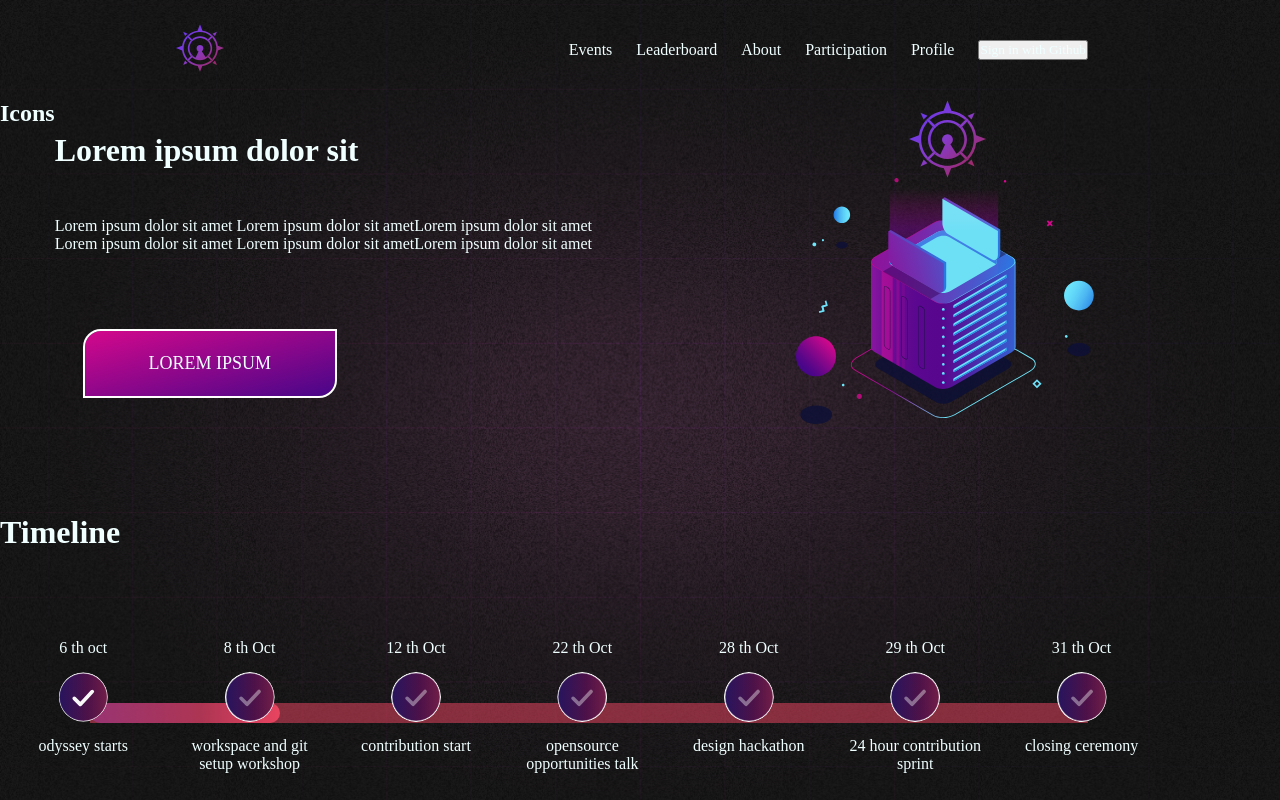
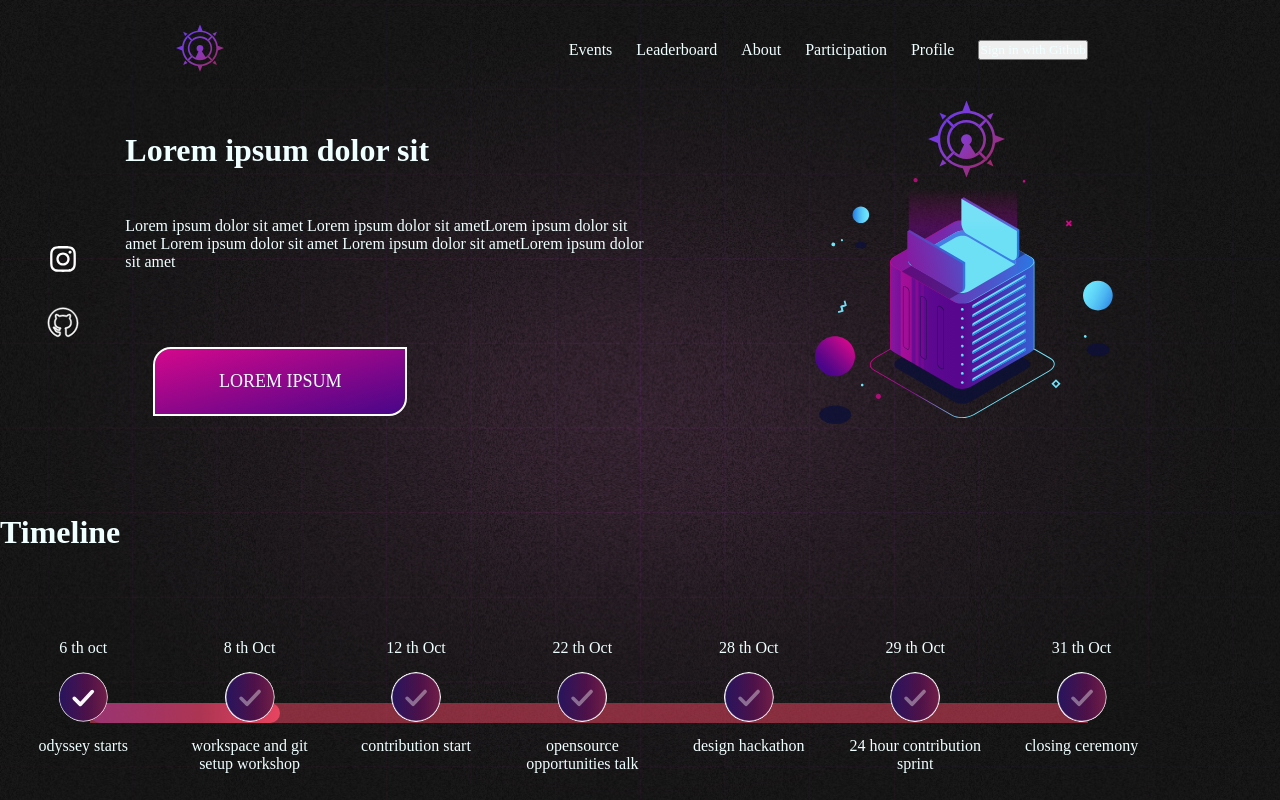
Before and after one commit to sdslabs/odyssey, a Next.js app in the folder frontend/: page / in a window 1280 px wide. Shown: the top 800 px of the page. Built offline with nearby package versions, Linux system fonts and the light colour scheme; no server answers; a web font is replaced by a local one.

Commit message:
Add icons in placard

```diff
--- a/frontend/components/HomePage.js
+++ b/frontend/components/HomePage.js
@@ -2,9 +2,10 @@ import Button from "./Button";
 const HomePage = () => {
   return (
     <div className="placard">
-      <div>
-        <h2>Icons</h2>
-      </div>
+      <div className="placard-icons">
+	  	<img className="placard-icons-instagram" src="/images/instagram2.svg" alt="instagram" />
+	    <img className="placard-icons-github" src="/images/github2.svg" alt="github" />
+	  </div>
       <div className="placard-text">
         <div>
           <h1>Lorem ipsum dolor sit</h1>
--- a/frontend/styles/modules/Home.scss
+++ b/frontend/styles/modules/Home.scss
@@ -117,6 +117,30 @@
   align-content: space-between;
 }
 
+.placard-icons {
+
+  width: 20%;
+  display: flex;
+  flex-direction: column;
+  justify-content: center;
+  align-items: center;
+  margin: 0 auto;
+}
+.placard-icons-instagram {
+
+  width: 2rem;
+  padding-bottom: 1rem;
+  margin: 0 ;
+}
+.placard-icons-github {
+
+  width: 2rem;
+  padding-top: 1rem;
+  margin: 0 ;
+}
+
+
+
 .odysseyimage {
   width: 19rem;
   height: 19rem;
```
Also changed, not shown: frontend/public/images/github2.svg (added), frontend/public/images/instagram2.svg (added).
